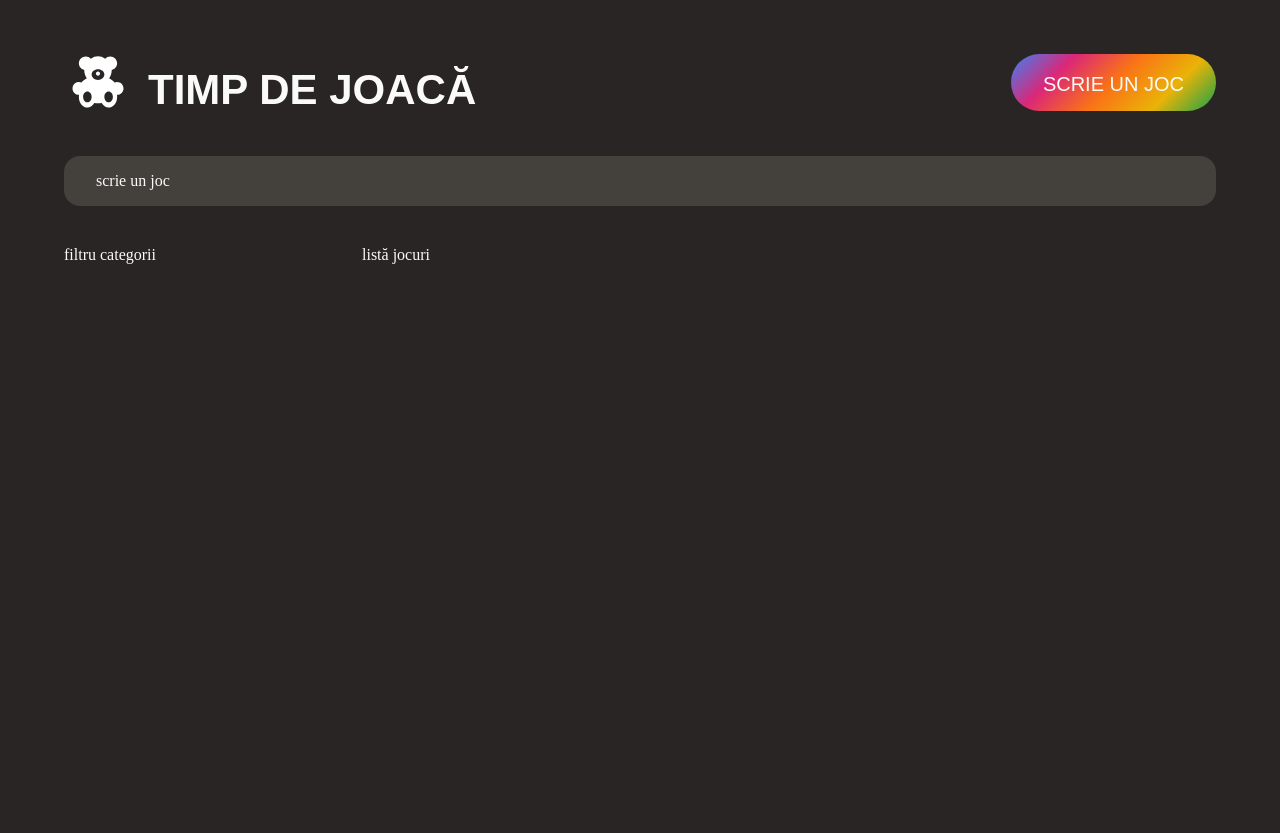
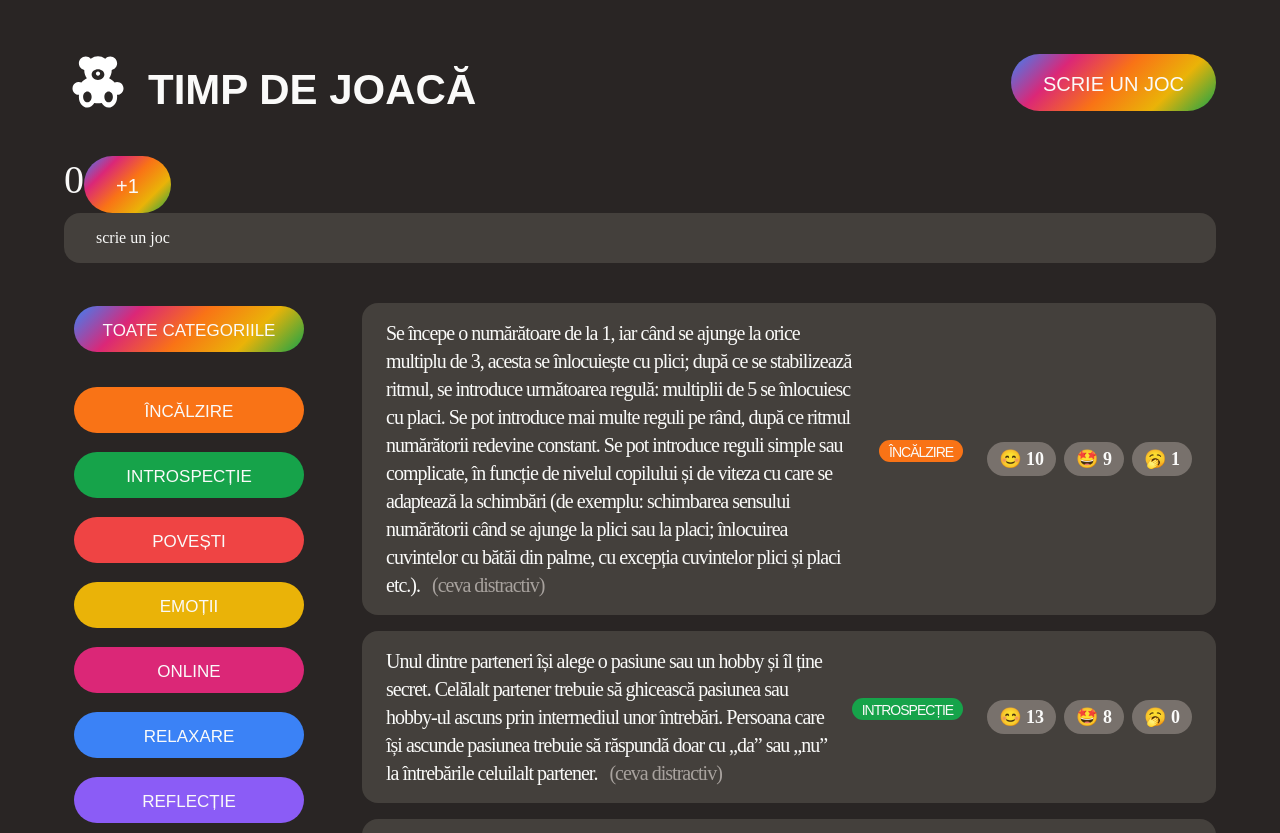
Before and after one commit to DevAniela/time-to-play, a React (Create React App) app in the folder timp-de-joacă/: page / in a window 1280 px wide. Shown: the top 833 px of the page. Before the commit the page ends 800 px from the top, so only its background shows below. Built offline with nearby package versions, Linux system fonts and the light colour scheme; a web font is replaced by a local one.

Commit message:
Render lists for games and categories; introduce state management

```diff
--- a/timp-de-joacă/src/App.js
+++ b/timp-de-joacă/src/App.js
@@ -1,4 +1,72 @@
+import { useState } from "react";
 import "./style.css";
+
+const jocuriInit = [
+  {
+    id: 1,
+    nume: "Plici Placi",
+    reguli:
+      "Se începe o numărătoare de la 1, iar când se ajunge la orice multiplu de 3, acesta se înlocuiește cu plici; după ce se stabilizează ritmul, se introduce următoarea regulă: multiplii de 5 se înlocuiesc cu placi. Se pot introduce mai multe reguli pe rând, după ce ritmul numărătorii redevine constant. Se pot introduce reguli simple sau complicate, în funcție de nivelul copilului și de viteza cu care se adaptează la schimbări (de exemplu: schimbarea sensului numărătorii când se ajunge la plici sau la placi; înlocuirea cuvintelor cu bătăi din palme, cu excepția cuvintelor plici și placi etc.).",
+    categorie: "încălzire",
+    obiective: ["concentrare", "detensionarea atmosferei", "matematică"],
+    întrebări: [
+      "Ce se întâmpla în momentul în care trebuia să te adaptezi la o nouă regulă?",
+      "Ce făceai ca să păstrezi ritmul constant?",
+      "De ce crezi că devine mai ușor să respecți regula după un timp?",
+    ],
+    link: "https://www.youtube.com/watch?v=GhRylsmL4og",
+    drăguț: 10,
+    super: 9,
+    plictisitor: 1,
+  },
+  {
+    id: 2,
+    nume: "Află pasiunile mele",
+    reguli:
+      "Unul dintre parteneri își alege o pasiune sau un hobby și îl ține secret. Celălalt partener trebuie să ghicească pasiunea sau hobby-ul ascuns prin intermediul unor întrebări. Persoana care își ascunde pasiunea trebuie să răspundă doar cu „da” sau „nu” la întrebările celuilalt partener.",
+    categorie: "introspecție",
+    obiective: ["comunicare", "colaborare", "conversație", "conexiune"],
+    întrebări: [
+      "Care a fost cea mai grea parte a jocului de ghicit? De ce?",
+      "Care întrebare te-a adus cel mai aproape de a ghici pasiunea?",
+      "Ce ai învățat despre mine în timpul acestui joc? Ce altceva poți deduce pe baza acestor aspecte?",
+    ],
+    link: "https://pbskids.org/peg/games/music-maker/",
+    drăguț: 13,
+    super: 8,
+    plictisitor: 0,
+  },
+  {
+    id: 3,
+    nume: "Poveștile încâlcite",
+    reguli:
+      "Coordonatorul începe povestea și apoi copilul continuă să o dezvolte. Pe măsură ce povestea avansează, coordonatorul introduce noi reguli sau provocări. De exemplu, copilului i se poate cere să folosească numai cuvinte care nu conțin litera „C”; să înceapă fiecare propoziție cu un verb; să introducă în poveste lucruri amuzante sau șocante; să introducă un animal în poveste și să descrie cum interacționează cu personajele; să reia tot ce s-a întâmplat înainte dar în ordine inversă; să introducă un element surpriză în poveste și să improvizeze o soluție creativă pentru a rezolva situația; să nu folosească cuvinte comune, cum ar fi „și”, „sau”, „dar” etc.; să folosească metafore sau comparații în povestire; să adapteze povestea la un mediu sau la un personaj nou. Jocul poate continua în acest fel, fiecare participant contribuind la dezvoltarea și încâlcirea poveștii.",
+    categorie: "povești",
+    obiective: ["imaginație", "spontaneitate", "gândire creativă"],
+    întrebări: [
+      "Care cerință a fost cel mai greu de îndeplinit? De ce?",
+      "Care sunt părțile componente ale unei povești?",
+      "La ce crezi că ne ajută acest exercițiu?",
+    ],
+    link: "https://www.youtube.com/watch?v=BELlZKpi1Zs",
+    drăguț: 15,
+    super: 3,
+    plictisitor: 2,
+  },
+];
+
+function Counter() {
+  const [count, setCount] = useState(0);
+
+  return (
+    <div>
+      <span style={{ fontSize: "40px" }}>{count}</span>
+      <button className="btn btn-large" onClick={() => setCount((c) => c + 1)}>
+        +1
+      </button>
+    </div>
+  );
+}
 
 function App() {
   const appTitle = "Timp de joacă";
@@ -20,6 +88,7 @@ function App() {
         <button class="btn btn-large btn-open">scrie un joc</button>
       </header>
 
+      <Counter />
       <ScrieUnJoc />
 
       <main className="main">
@@ -34,12 +103,80 @@ function ScrieUnJoc() {
   return <form className="joc-form">scrie un joc</form>;
 }
 
+const CATEGORII = [
+  { name: "încălzire", color: "#f97316" },
+  { name: "introspecție", color: "#16a34a" },
+  { name: "povești", color: "#ef4444" },
+  { name: "emoții", color: "#eab308" },
+  { name: "online", color: "#db2777" },
+  { name: "relaxare", color: "#3b82f6" },
+  { name: "reflecție", color: "#8b5cf6" },
+];
+
 function FiltruCategorii() {
-  return <aside>filtru categorii</aside>;
+  return (
+    <aside>
+      <ul>
+        <li className="categorie">
+          <button className="btn btn-toate-cat">TOATE CATEGORIILE</button>
+        </li>
+
+        {CATEGORII.map((cat) => (
+          <li key={cat.name} className="categorie">
+            <button
+              className="btn btn-cat"
+              style={{ backgroundColor: cat.color }}
+            >
+              {cat.name}
+            </button>
+          </li>
+        ))}
+      </ul>
+    </aside>
+  );
 }
 
 function ListăJocuri() {
-  return <section>listă jocuri</section>;
+  //TEMPORARY
+  const jocuri = jocuriInit;
+
+  return (
+    <section>
+      <ul className="listă-jocuri">
+        {jocuri.map((joc) => (
+          <Joc key={joc.id} joc={joc} />
+        ))}
+      </ul>
+      <p>Sunt {jocuri.length} jocuri în baza de date. Adaugă unul!</p>
+    </section>
+  );
+}
+
+function Joc({ joc }) {
+  return (
+    <li className="joc">
+      <p>
+        {joc.reguli}
+        <a className="link" href={joc.link} target="_blank">
+          (ceva distractiv)
+        </a>
+      </p>
+      <span
+        className="categorie"
+        style={{
+          backgroundColor: CATEGORII.find((cat) => cat.name === joc.categorie)
+            .color,
+        }}
+      >
+        {joc.categorie}
+      </span>
+      <div className="btn-vot">
+        <button>😊 {joc.drăguț}</button>
+        <button>🤩 {joc.super}</button>
+        <button>🥱 {joc.plictisitor}</button>
+      </div>
+    </li>
+  );
 }
 
 export default App;
--- a/timp-de-joacă/src/style.css
+++ b/timp-de-joacă/src/style.css
@@ -17,7 +17,7 @@ body {
 
 /* MAIN LAYOUT */
 
-.container {
+.#root {
   max-width: 1500px;
   margin: 0 auto;
 }
--- a/timp-de-joacă/v1/data.js
+++ b/timp-de-joacă/v1/data.js
@@ -21,6 +21,7 @@ const jocuriInit = [
       "Ce făceai ca să păstrezi ritmul constant?",
       "De ce crezi că devine mai ușor să respecți regula după un timp?",
     ],
+    link: "https://www.youtube.com/watch?v=GhRylsmL4og",
     drăguț: 3,
     super: 5,
     plictisitor: 1,
@@ -37,6 +38,7 @@ const jocuriInit = [
       "Care întrebare te-a adus cel mai aproape de a ghici pasiunea?",
       "Ce ai învățat despre mine în timpul acestui joc? Ce altceva poți deduce pe baza acestor aspecte?",
     ],
+    link: "https://pbskids.org/peg/games/music-maker/",
     drăguț: 3,
     super: 5,
     plictisitor: 1,
@@ -53,6 +55,7 @@ const jocuriInit = [
       "Care sunt părțile componente ale unei povești?",
       "La ce crezi că ne ajută acest exercițiu?",
     ],
+    link: "https://www.youtube.com/watch?v=BELlZKpi1Zs",
     drăguț: 3,
     super: 5,
     plictisitor: 1,
--- a/timp-de-joacă/v1/index.html
+++ b/timp-de-joacă/v1/index.html
@@ -44,7 +44,7 @@
       <main class="main">
         <aside>
           <ul>
-            <li>
+            <li class="categorie">
               <button class="btn btn-toate-cat">TOATE CATEGORIILE</button>
             </li>
             <li class="categorie">
@@ -92,7 +92,7 @@
                 Se începe o numărătoare de la 1, iar când se ajunge la orice
                 multiplu de 3, acesta se înlocuiește cu plici; după ce se
                 stabilizează ritmul, se introduce următoarea regulă: multiplii
-                de 5 se înlocuiesc cu placi. Se pot introduce mai multe reguli
+                de 5 se înlocuiesc c u placi. Se pot introduce mai multe reguli
                 pe rând, după ce ritmul numărătorii redevine constant. Se pot
                 introduce reguli simple sau complicate, în funcție de nivelul
                 copilului și de viteza cu care se adaptează la schimbări (de
```
